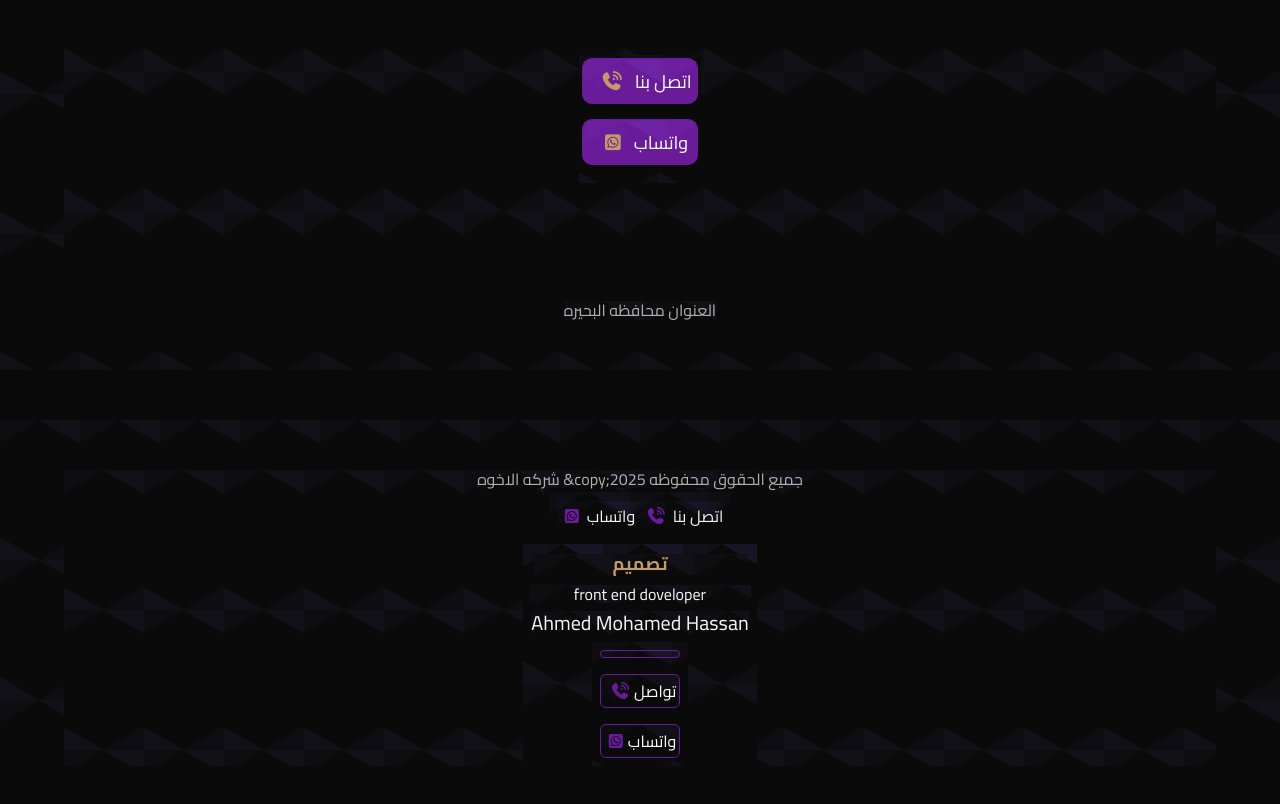
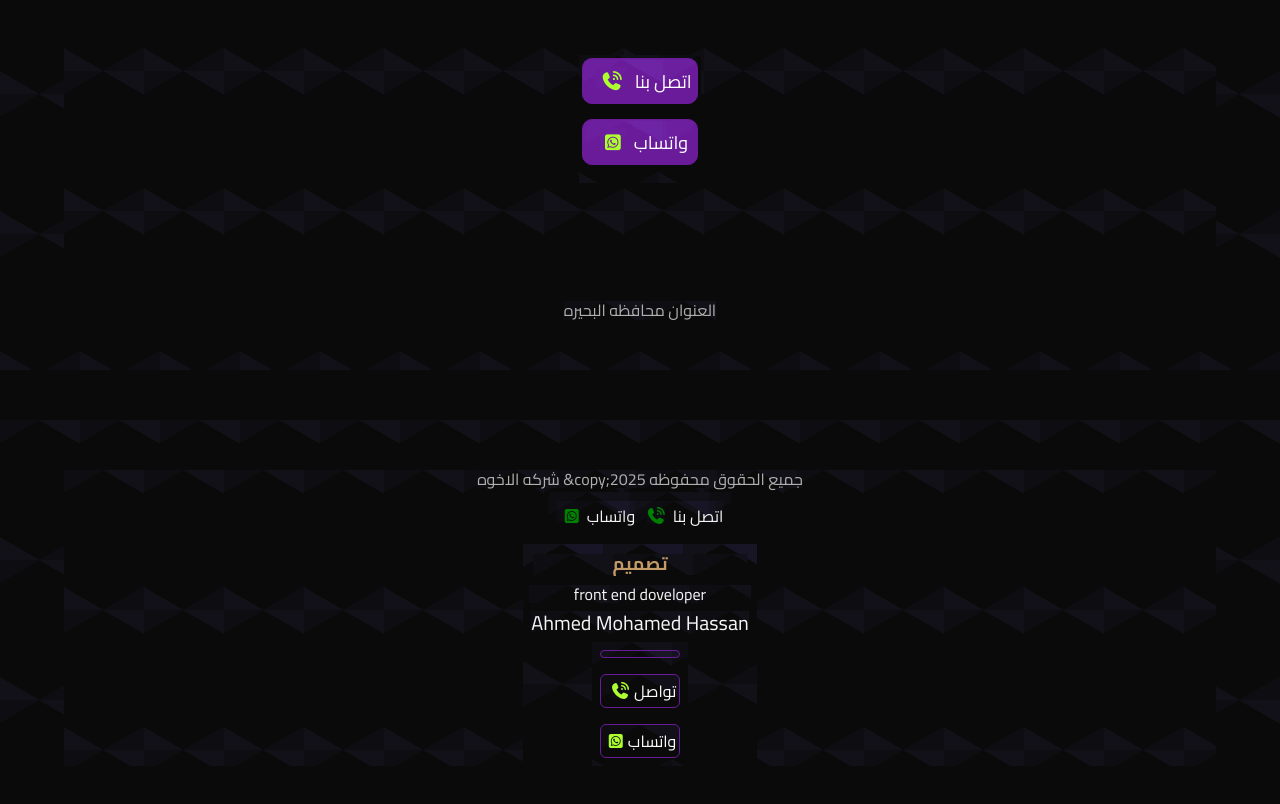
Before and after one commit to ahmed-front-en/hetw, a plain HTML site: page index.html in a window 1280 px wide. Shown: the part 1680-2484 px from the top of the page. Drawn offline with Linux system fonts and the light colour scheme.

Commit message:
added the footer comjjj

```diff
--- a/css/het.css
+++ b/css/het.css
@@ -315,7 +315,7 @@ padding-top: 50px;
   padding: 5px;
  margin: 8px;
   font-size: 18px;
-  color: var(--or);
+  color: greenyellow;
   background-color: var(--accent-collor);
 }
 .contact-us .container p:nth-of-type(2) {
@@ -343,7 +343,7 @@ footer .container .social a {
 }
 footer .container .social i {
   margin: 8px;
-  color: var(--accent-collor);
+  color:green;
 }
 footer .container .ahmed {
   display: flex;
@@ -381,5 +381,5 @@ border-radius: 6px;
 }
 footer .container .ahmed .so i {
   margin: 5px;
-  color: var(--accent-collor);
+  color: greenyellow;
 }
```
